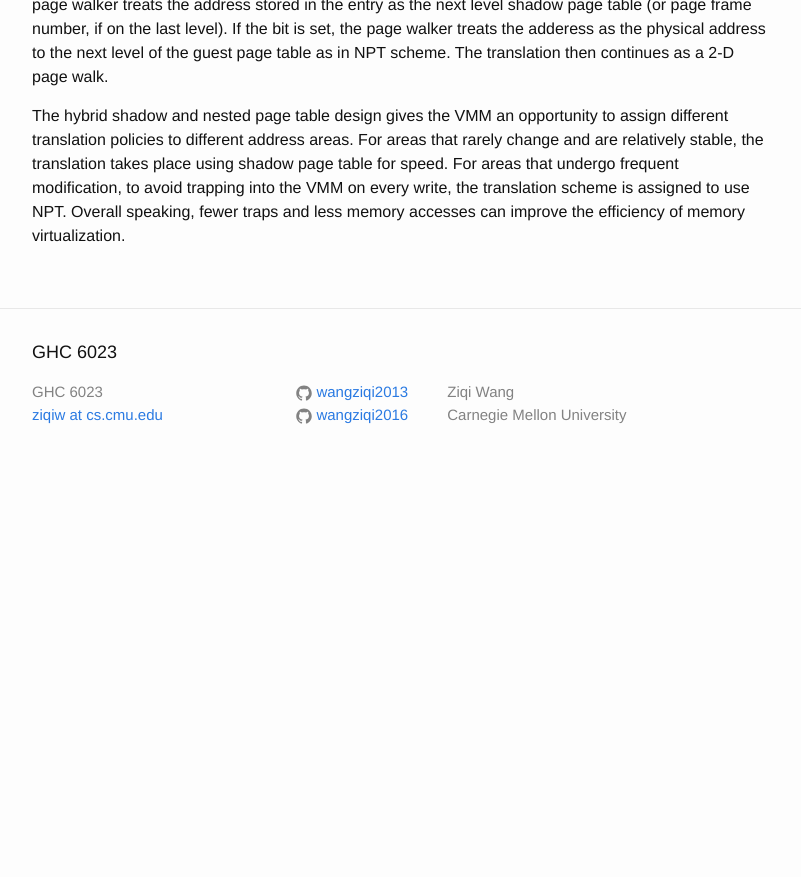
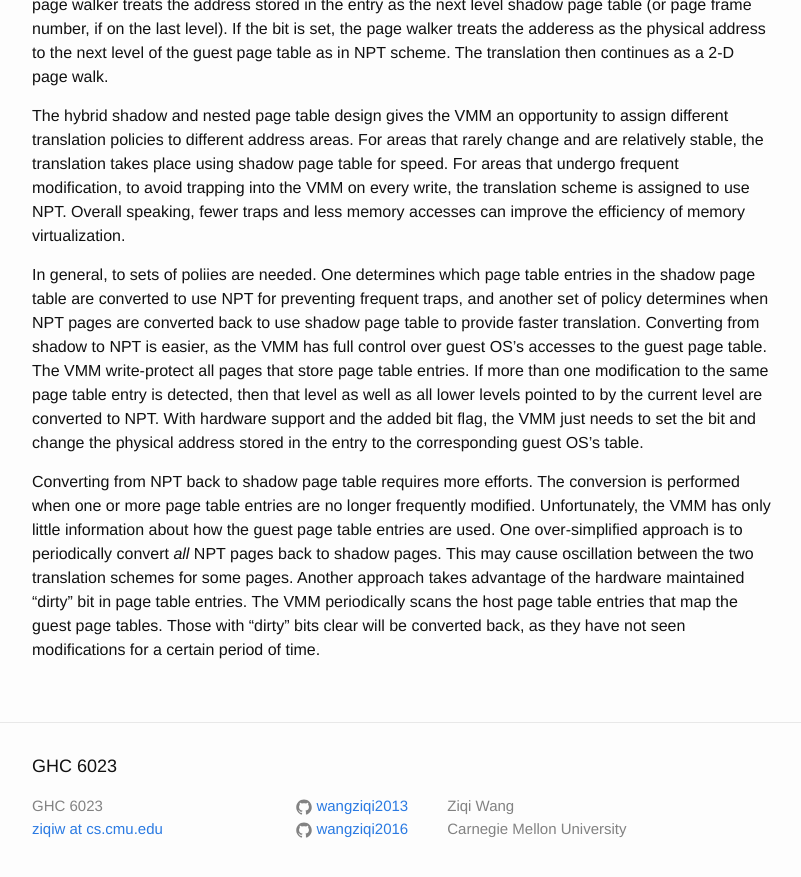
Before and after one commit to wangziqi2013/wangziqi2013.github.io, a Jekyll site: the page built from _posts/2018-05-18-Agile-Paging-Exceeding-the-Best-of-Nested-and-Shadow-Paging.markdown, in a window 1280 px wide and 900 px high, scrolled down 1441 px. Shown: the top 877 px of the window, without its empty margins (238-1039 px from the left). Built offline with Jekyll 4.4.1, drawn with Linux system fonts in a browser that asks for light colours; before the commit the page ends 1927 px from its top, so only the background shows below that.

Commit message:
Finish two policies

```diff
--- a/_posts/2018-05-18-Agile-Paging-Exceeding-the-Best-of-Nested-and-Shadow-Paging.markdown
+++ b/_posts/2018-05-18-Agile-Paging-Exceeding-the-Best-of-Nested-and-Shadow-Paging.markdown
@@ -58,3 +58,19 @@ different address areas. For areas that rarely change and are relatively stable,
 shadow page table for speed. For areas that undergo frequent modification, to avoid trapping into the VMM on every
 write, the translation scheme is assigned to use NPT. Overall speaking, fewer traps and less memory accesses can improve the
 efficiency of memory virtualization.
+
+In general, to sets of poliies are needed. One determines which page table entries in the shadow page table are converted
+to use NPT for preventing frequent traps, and another set of policy determines when NPT pages are converted back to use
+shadow page table to provide faster translation. Converting from shadow to NPT is easier, as the VMM has full control over
+guest OS's accesses to the guest page table. The VMM write-protect all pages that store page table entries. If more than
+one modification to the same page table entry is detected, then that level as well as all lower levels pointed to by
+the current level are converted to NPT. With hardware support and the added bit flag, the VMM just needs to set the bit and
+change the physical address stored in the entry to the corresponding guest OS's table.
+
+Converting from NPT back to shadow page table requires more efforts. The conversion is performed when one or more
+page table entries are no longer frequently modified. Unfortunately, the VMM has only little information about how the
+guest page table entries are used. One over-simplified approach is to periodically convert *all* NPT pages back to shadow
+pages. This may cause oscillation between the two translation schemes for some pages. Another approach takes advantage of
+the hardware maintained "dirty" bit in page table entries. The VMM periodically scans the host page table entries that map
+the guest page tables. Those with "dirty" bits clear will be converted back, as they have not seen modifications for a
+certain period of time.
```
